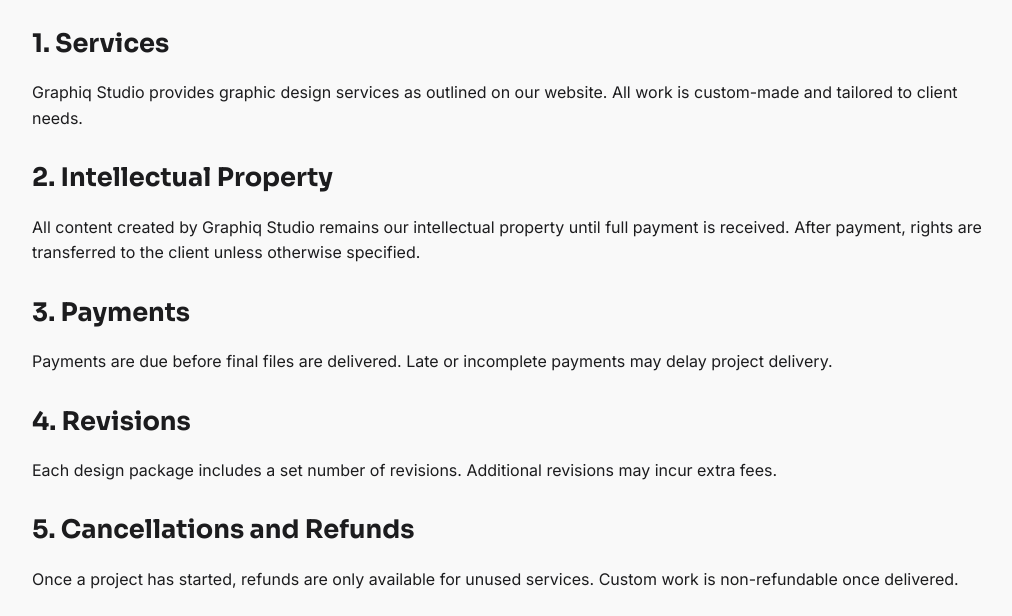
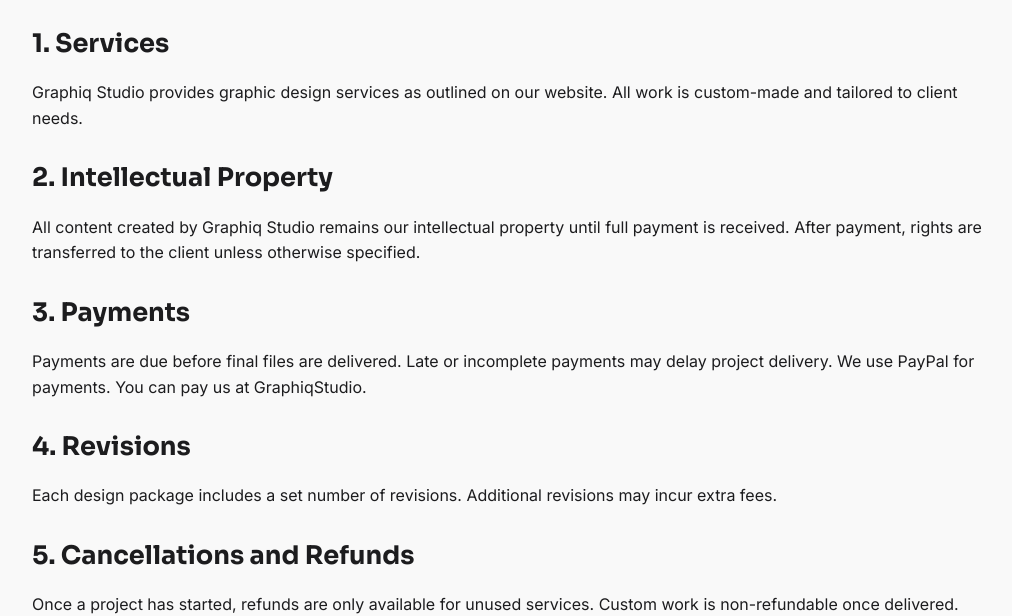
Before and after one commit to Callen111/GraphiqStudio, a plain HTML site: page terms.html in a window 1280 px wide. Shown: the part 188-804 px from the top of the page, without its empty margins (128-1140 px from the left). Drawn offline with Linux system fonts and the light colour scheme.

Commit message:
Update terms.html

```diff
--- a/terms.html
+++ b/terms.html
@@ -71,7 +71,7 @@
   <p>All content created by Graphiq Studio remains our intellectual property until full payment is received. After payment, rights are transferred to the client unless otherwise specified.</p>
 
   <h2>3. Payments</h2>
-  <p>Payments are due before final files are delivered. Late or incomplete payments may delay project delivery.</p>
+  <p>Payments are due before final files are delivered. Late or incomplete payments may delay project delivery. We use PayPal for payments. You can pay us at GraphiqStudio.</p>
 
   <h2>4. Revisions</h2>
   <p>Each design package includes a set number of revisions. Additional revisions may incur extra fees.</p>
```
